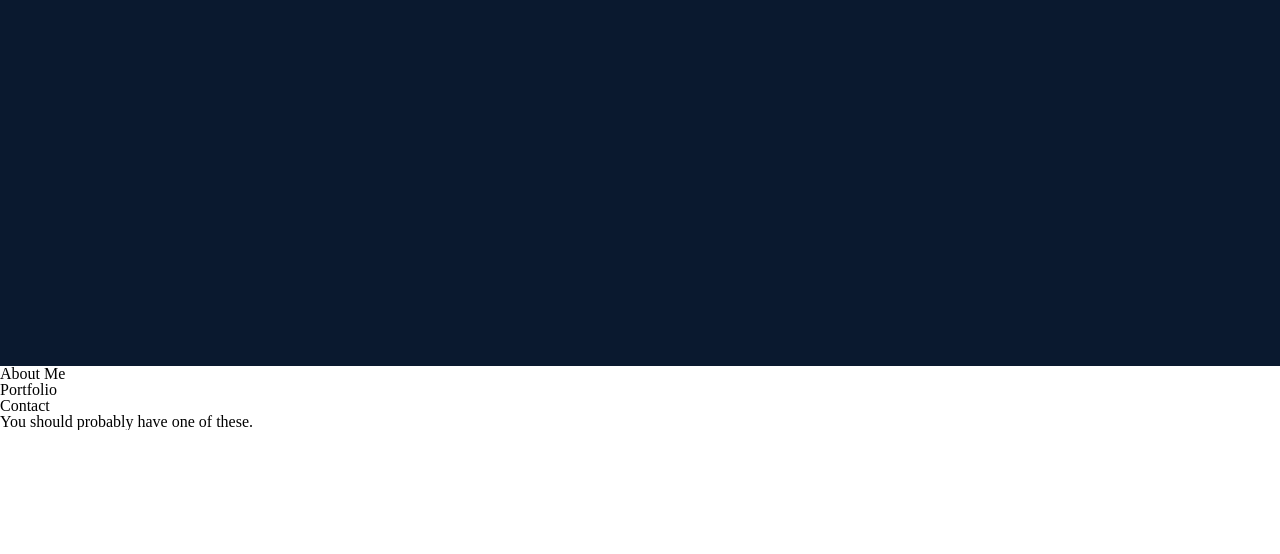
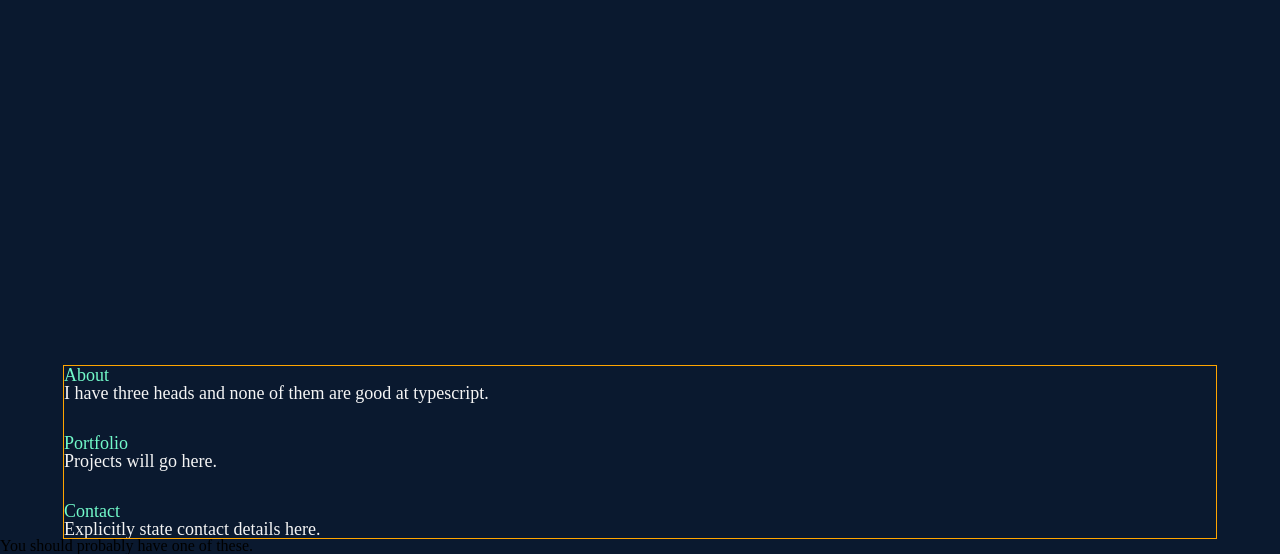
Before and after one commit to jkohrt7/Portfolio_2023, a website: page index.html in a window 1280 px wide. Shown: the part 498-1052 px from the top of the page. Before the commit the page ends 928 px from the top, so only its background shows below. Drawn offline with Linux system fonts and the light colour scheme.

Commit message:
feat: add basic styles for sections

```diff
--- a/index.html
+++ b/index.html
@@ -46,15 +46,32 @@
         </div>
     </div>
     <main>
-        <section>
-            About Me
-        </section>
-        <section>
-            Portfolio
-        </section>
-        <section>
-            Contact
-        </section>
+        <div class="main-content">
+            <section class="about-me">
+                <h3 class="about-me__header">
+                    About
+                </h3>
+                <h3 class="about-me__body">
+                    I have three heads and none of them are good at typescript.
+                </h3>
+            </section>
+            <section class="portfolio">
+                <h3 class="portfolio__header">
+                    Portfolio
+                </h3>
+                <h3 class="portfolio__body">
+                    Projects will go here.
+                </h3>
+            </section>
+            <section class="contact">
+                    <h3 class="contact__header">
+                        Contact
+                    </h3>
+                    <h3 class="contact__body">
+                        Explicitly state contact details here.
+                    </h3>
+            </section>
+        </div>
     </main>
     <footer>
         You should probably have one of these.
--- a/styles/sass/global-styles.scss
+++ b/styles/sass/global-styles.scss
@@ -1,3 +1,5 @@
-.hi {
-    background-color: green;
+$primary-navy: #0A192F;
+
+body {
+    background-color: #0A192F;
 }
--- a/styles/sass/header-styles.scss
+++ b/styles/sass/header-styles.scss
@@ -99,3 +99,50 @@ $secondary-aqua: #72FACA;
         }
     }
 }
+
+.main-content {
+    display: flex;
+    flex-direction: column;
+    gap: 2rem;
+
+    margin: auto;
+    width: 90vw;
+    max-width:80rem;
+    outline: orange solid 1px;
+}
+
+.about-me {
+    &__header {
+        color: $secondary-aqua;
+        font-size: 18px;
+    }
+
+    &__body {
+        color: whitesmoke;
+        font-size: 18px;
+    }
+}
+
+.portfolio {
+    &__header {
+        color: $secondary-aqua;
+        font-size: 18px;
+    }
+
+    &__body {
+        color: whitesmoke;
+        font-size: 18px;
+    }
+}
+
+.contact {
+    &__header {
+        color: $secondary-aqua;
+        font-size: 18px;
+    }
+
+    &__body {
+        color: whitesmoke;
+        font-size: 18px;
+    }
+}
```
Also changed, not shown: styles/css/global-styles.css, styles/css/header-styles.css.
